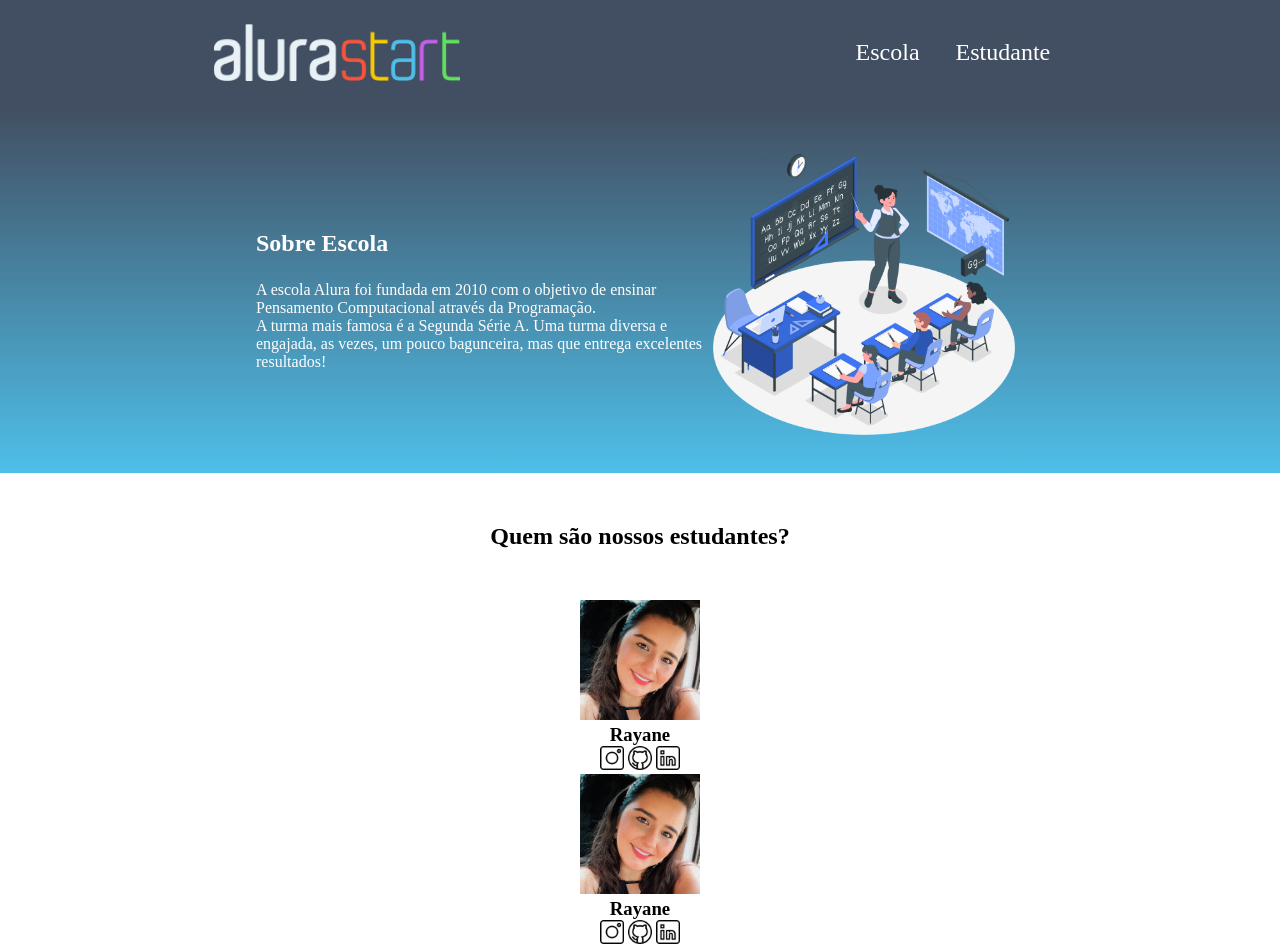
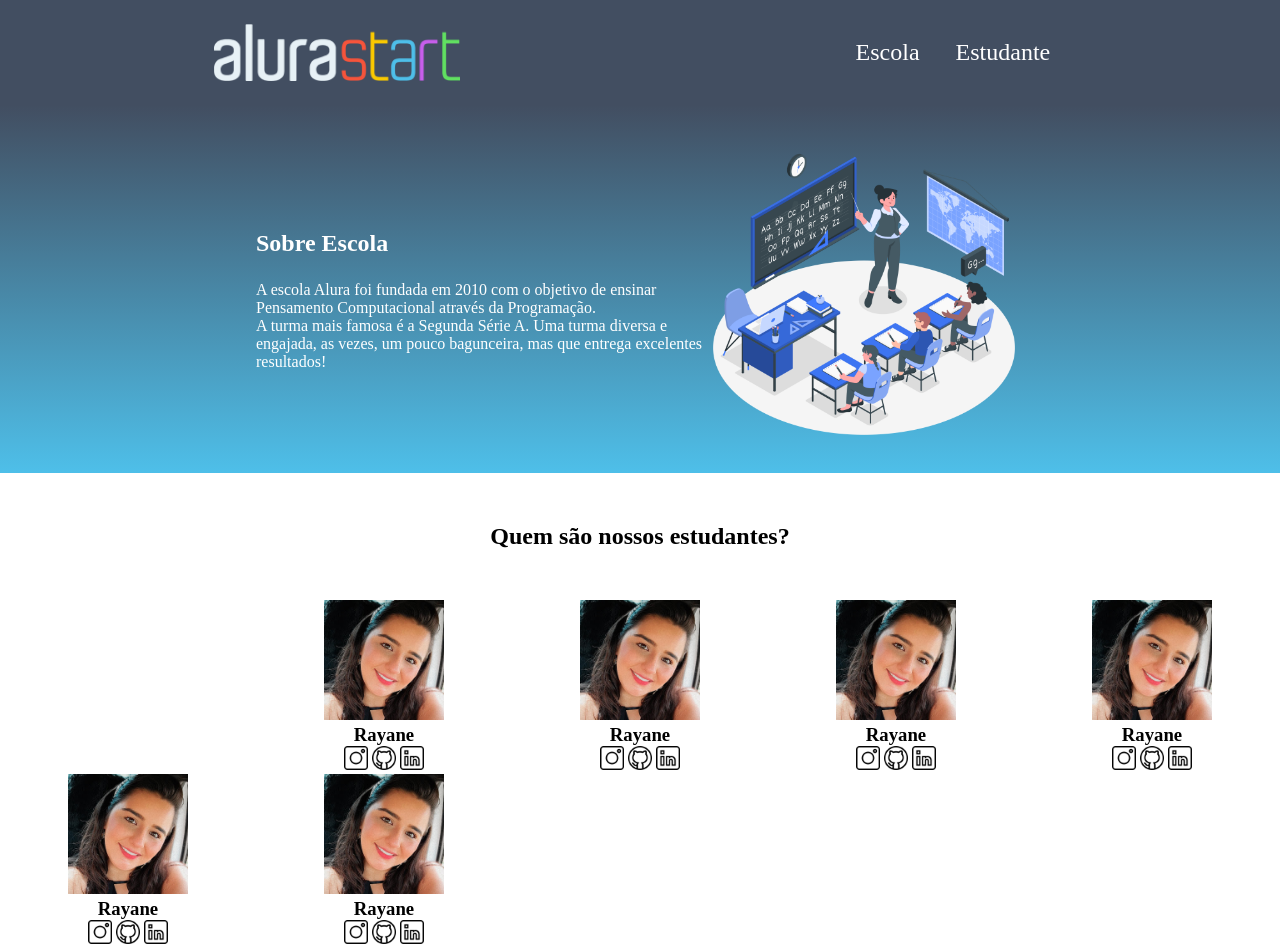
Before and after one commit to RayanePepino/Site-Criativo---2C, a plain HTML site: page index.html in a window 1280 px wide. Drawn offline with Linux system fonts and the light colour scheme.

Commit message:
estudamtes

```diff
--- a/index.html
+++ b/index.html
@@ -25,6 +25,35 @@
     <section class="estudante">
         <h2 class="estudante-titulo">Quem são nossos estudantes?</h2>
         <div class="estudante-todos">
+        <span></span>
+        <div class="estudante-div">
+            <img class="estudante-imagem" src="Rayane.jpg" alt="Foto da Rayane">
+            <h3 class="estudante-nome">Rayane</h3>
+            <img class="estudante-icone" src="instagram.png" alt="Imagem do Instagram">
+            <img class="estudante-icone" src="github.png" alt="Imagem do Github">
+            <img class="estudante-icone" src="linkedin.png" alt="Imagem do Linkedin">
+        </div>
+        <div class="estudante-div">
+            <img class="estudante-imagem" src="Rayane.jpg" alt="Foto da Rayane">
+            <h3 class="estudante-nome">Rayane</h3>
+            <img class="estudante-icone" src="instagram.png" alt="Imagem do Instagram">
+            <img class="estudante-icone" src="github.png" alt="Imagem do Github">
+            <img class="estudante-icone" src="linkedin.png" alt="Imagem do Linkedin">
+        </div>
+        <div class="estudante-div">
+            <img class="estudante-imagem" src="Rayane.jpg" alt="Foto da Rayane">
+            <h3 class="estudante-nome">Rayane</h3>
+            <img class="estudante-icone" src="instagram.png" alt="Imagem do Instagram">
+            <img class="estudante-icone" src="github.png" alt="Imagem do Github">
+            <img class="estudante-icone" src="linkedin.png" alt="Imagem do Linkedin">
+        </div>
+        <div class="estudante-div">
+            <img class="estudante-imagem" src="Rayane.jpg" alt="Foto da Rayane">
+            <h3 class="estudante-nome">Rayane</h3>
+            <img class="estudante-icone" src="instagram.png" alt="Imagem do Instagram">
+            <img class="estudante-icone" src="github.png" alt="Imagem do Github">
+            <img class="estudante-icone" src="linkedin.png" alt="Imagem do Linkedin">
+        </div>
         <div class="estudante-div">
             <img class="estudante-imagem" src="Rayane.jpg" alt="Foto da Rayane">
             <h3 class="estudante-nome">Rayane</h3>
--- a/style.css
+++ b/style.css
@@ -59,3 +59,8 @@
     text-align: center;
     padding: 50px 0;
 }
+
+.estudante-todos{
+    display: grid;
+    grid-template-columns: 20% 20% 20% 20% 20%;
+}
```
